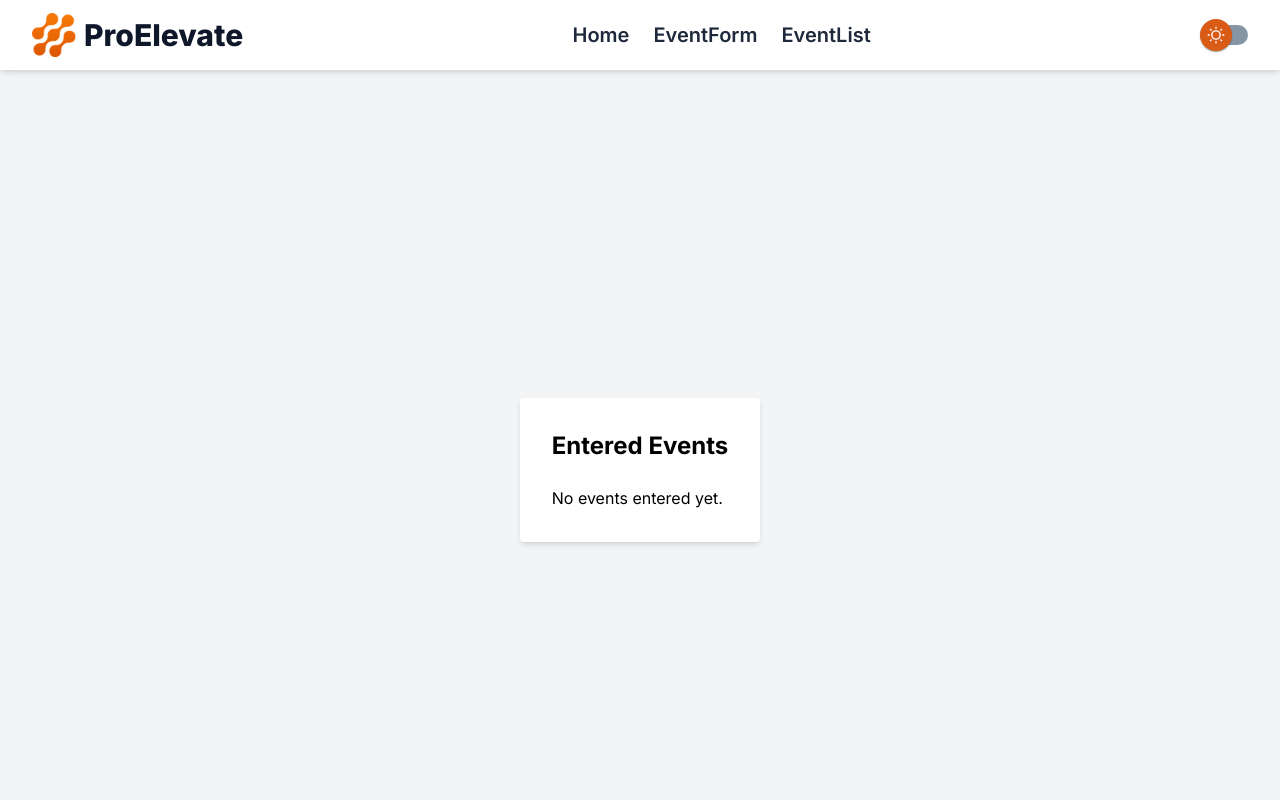
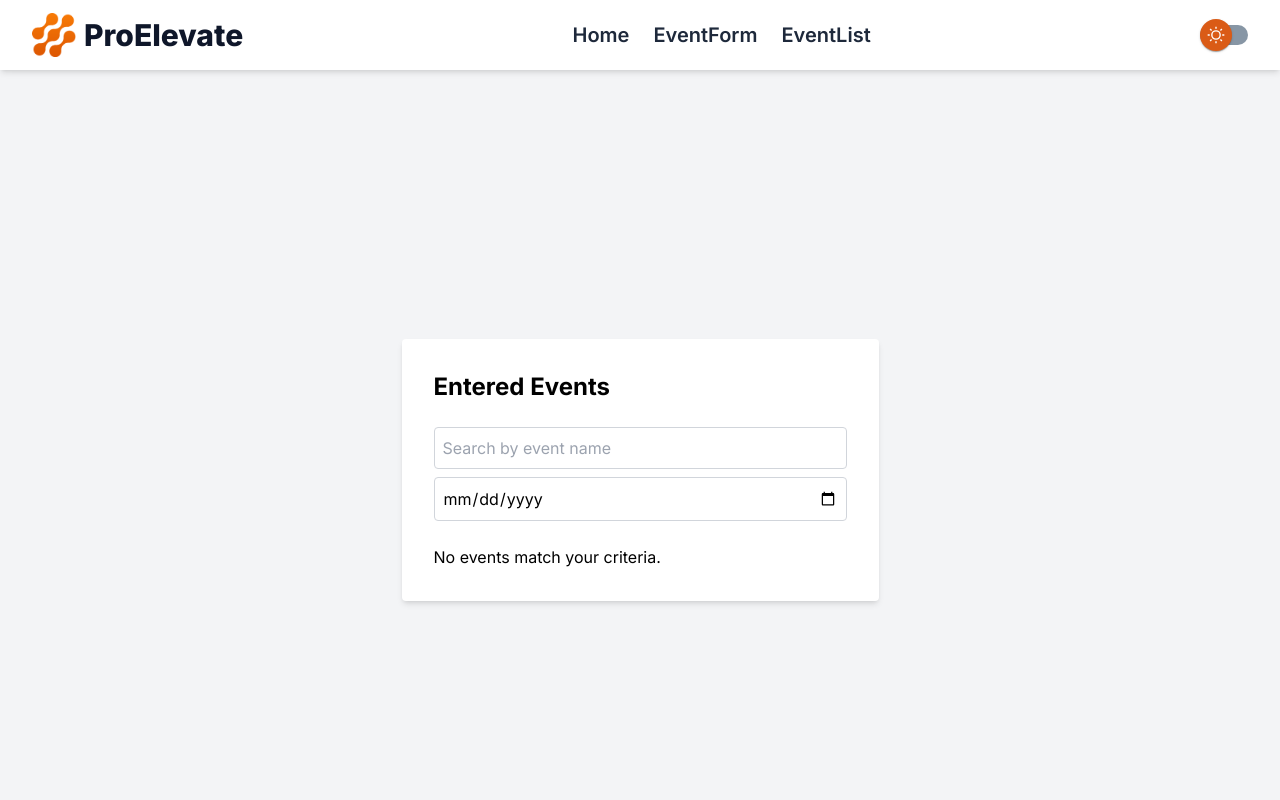
Before and after one commit to kamalnathdhekwar/NextTask, a Next.js app: page /eventlist in a window 1280 px wide. Shown: the top 800 px of the page. Built offline with nearby package versions, Linux system fonts and the light colour scheme.

Commit message:
seacrh bar and filter added at the event list

```diff
--- a/package.json
+++ b/package.json
@@ -3,7 +3,7 @@
   "version": "0.1.0",
   "private": true,
   "scripts": {
-    "dev": "node server/server.js",
+    "dev": "next dev",
     "build": "next build",
     "start": "next start",
     "lint": "next lint"
--- a/src/components/EnteredEvent/EnteredEventList.js
+++ b/src/components/EnteredEvent/EnteredEventList.js
@@ -1,19 +1,45 @@
 "use client";
 
-import React from 'react';
+import React, { useState } from 'react';
 import { useEventContext } from '../EventContext';
 
 const EnteredEventList = () => {
   const { events } = useEventContext();
+  const [searchQuery, setSearchQuery] = useState('');
+  const [deadlineFilter, setDeadlineFilter] = useState('');
+
+  const filteredEvents = events.filter(event => {
+    const matchesSearchQuery = event.eventName.toLowerCase().includes(searchQuery.toLowerCase());
+    const matchesDeadlineFilter = deadlineFilter ? event.submissionDeadline === deadlineFilter : true;
+    return matchesSearchQuery && matchesDeadlineFilter;
+  });
 
   return (
     <div className="max-w-lg mx-auto p-8 bg-white shadow-md rounded">
       <h2 className="text-2xl font-bold mb-6">Entered Events</h2>
+
+      <div className="mb-4">
+        <input
+          type="text"
+          placeholder="Search by event name"
+          value={searchQuery}
+          onChange={(e) => setSearchQuery(e.target.value)}
+          className="w-full p-2 border border-gray-300 rounded mb-2"
+        />
+        <input
+          type="date"
+          placeholder="Filter by deadline"
+          value={deadlineFilter}
+          onChange={(e) => setDeadlineFilter(e.target.value)}
+          className="w-full p-2 border border-gray-300 rounded mb-2"
+        />
+      </div>
+
       <ul>
-        {events.length === 0 && <p>No events entered yet.</p>}
-        {events.map((event, index) => (
+        {filteredEvents.length === 0 && <p>No events match your criteria.</p>}
+        {filteredEvents.map((event, index) => (
           <li key={index} className="mb-4">
-            <h3 className="text-xl font-semibold">{event.eventName}</h3>
+            <h3 className="text-xl font-semibold">{index + 1}. {event.eventName}</h3>
             <p>{event.eventDescription}</p>
             <p className="text-gray-600">Deadline: {event.submissionDeadline}</p>
           </li>
--- a/src/components/HomePage/HomeEventSection/HomeEventSection.js
+++ b/src/components/HomePage/HomeEventSection/HomeEventSection.js
@@ -5,7 +5,6 @@ export default function Home() {
     <div className="min-h-screen bg-gray-100 flex flex-col items-center justify-center">
       <h1 className="text-3xl font-bold mb-6">Welcome to the Event App</h1>
 
-
     </div>
   );
 }
```
